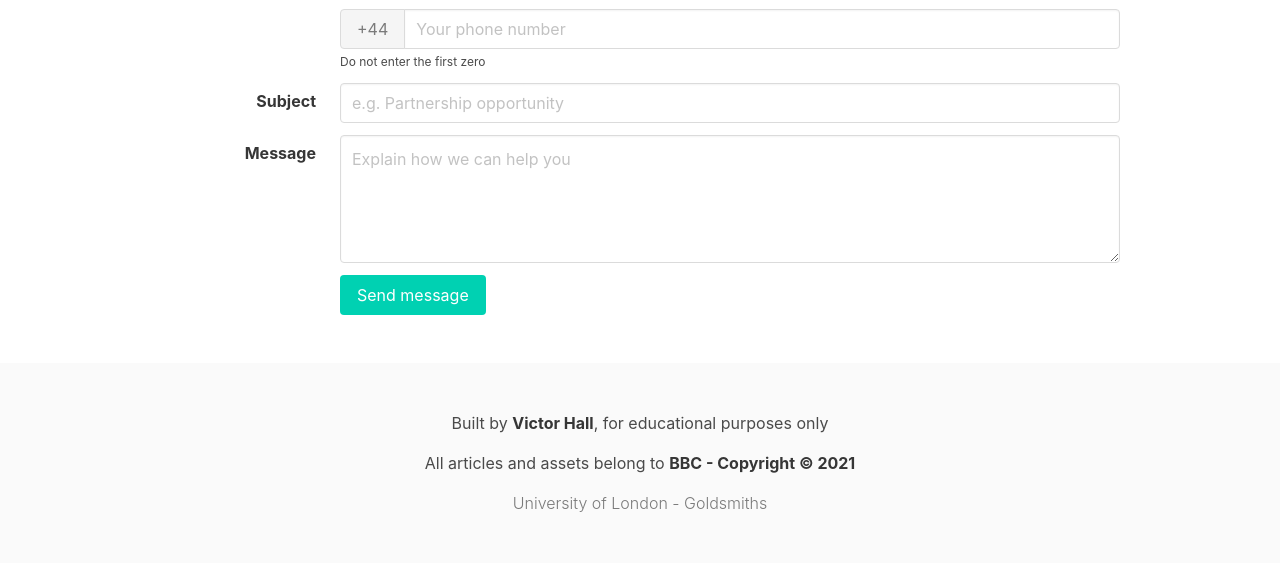
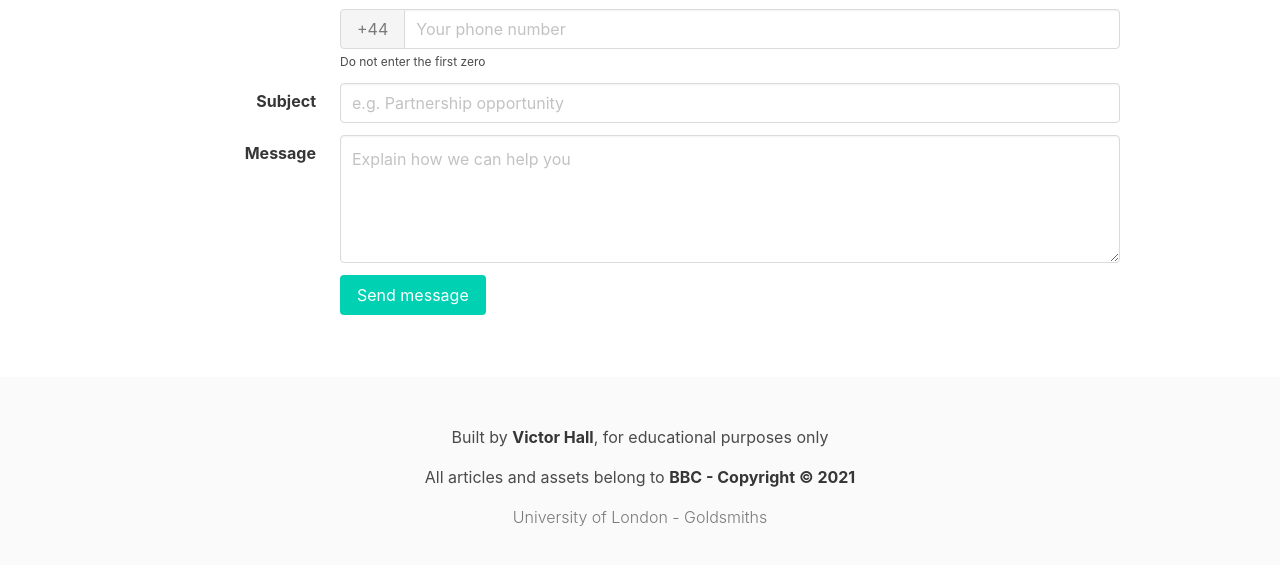
Before and after one commit to VHall1/london-wd-01, a plain HTML site: page pages/contact/index.html in a window 1280 px wide. Shown: the part 223-788 px from the top of the page. Drawn offline with nearby package versions, Linux system fonts and the light colour scheme.

Commit message:
Make footer always stick to the bottom

```diff
--- a/assets/styles/global.css
+++ b/assets/styles/global.css
@@ -1,8 +1,12 @@
-main {
-  min-height: 100%;
+body {
+  min-height: 100vh;
+
+  display: flex;
+  flex-direction: column;
 }
 
 footer {
   /* Override bulma weird padding */
+  margin-top: auto;
   padding: 3rem 1.5rem 3rem !important;
 }
```
